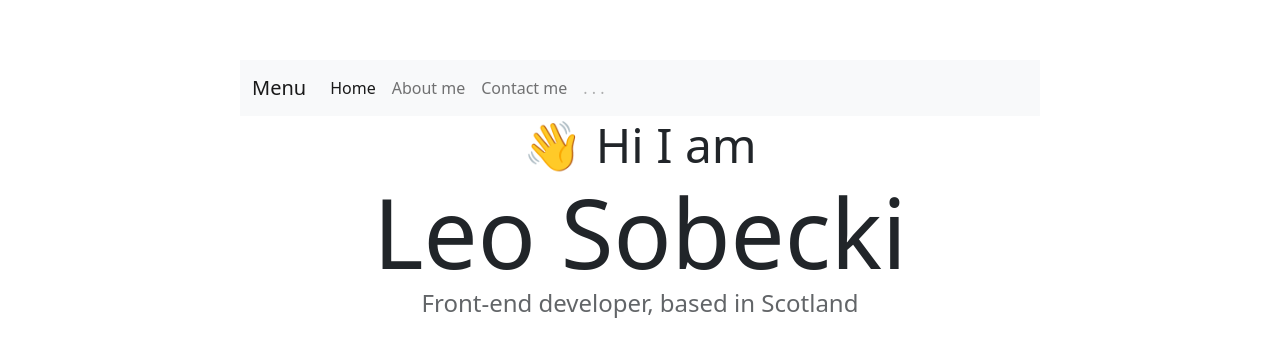
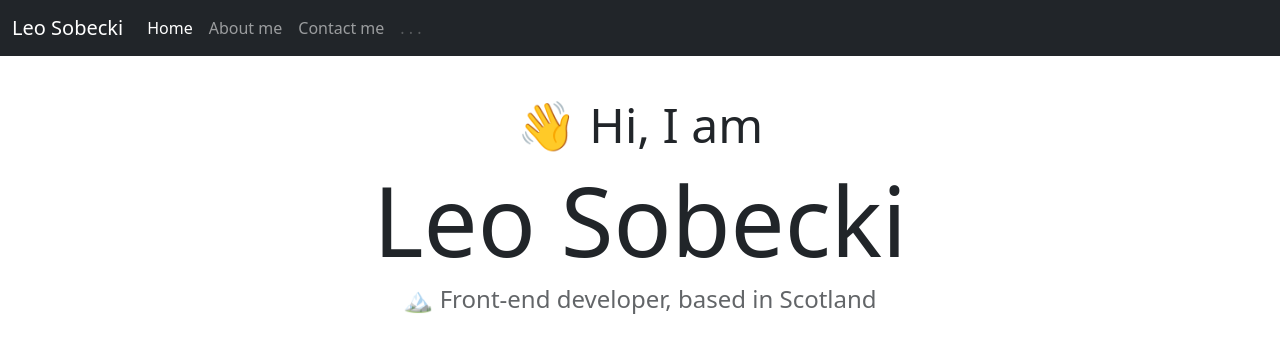
Before and after one commit to LS-hash/Portfolio, a plain HTML site: page index.html in a window 1280 px wide. Shown: the top 355 px of the page. Drawn offline with nearby package versions, Linux system fonts and the light colour scheme.

Commit message:
fixed some stuff

```diff
--- a/index.html
+++ b/index.html
@@ -14,9 +14,9 @@
     <link rel="stylesheet" href="style.css" />
   </head>
   <body>
-    <nav class="navbar navbar-expand-lg navbar-light bg-light">
+    <nav class="navbar navbar-expand-lg navbar-dark bg-dark fixed-top">
       <div class="container-fluid">
-        <a class="navbar-brand" href="#">Menu</a>
+        <a class="navbar-brand" href="#">Leo Sobecki</a>
         <button
           class="navbar-toggler"
           type="button"
@@ -39,7 +39,7 @@
               <a class="nav-link" href="about.html">About me</a>
             </li>
             <li class="nav-item">
-              <a class="nav-link" href="about.html">Contact me</a>
+              <a class="nav-link" href="about.html#contact">Contact me</a>
             </li>
             <li class="nav-item">
               <a class="nav-link disabled">. . .</a>
@@ -48,9 +48,12 @@
         </div>
       </div>
     </nav>
-    <h2>👋 Hi I am</h2>
-    <h1>Leo Sobecki</h1>
-    <h3>Front-end developer, based in Scotland</h3>
+    <div class="container">
+      <br />
+      <br />
+      <h2 class="pt-5">👋 Hi, I am</h2>
+      <h1 class="p-2">Leo Sobecki</h1>
+      <h3>🏔 Front-end developer, based in Scotland</h3>
       <div class="navigation-links mb-5">
         <a href="about.html#contact" class="primary-link">Contact me</a>
         <a href="about.html" class="secondary-link">About me</a>
@@ -63,9 +66,9 @@
           <h2 class="text-start mb-3">Yoga app</h2>
           <p class="text-start mb-3">
             Lorem ipsum dolor sit amet, consectetur adipisicing elit. Numquam
-          aperiam provident tempora? Cumque adipisci, non dolorem quia, odit qui
-          alias veniam excepturi rem dolor fugit dignissimos, sed voluptatum
-          blanditiis harum.
+            aperiam provident tempora? Cumque adipisci, non dolorem quia, odit
+            qui alias veniam excepturi rem dolor fugit dignissimos, sed
+            voluptatum blanditiis harum.
           </p>
 
           <div class="mt-5">
@@ -78,9 +81,9 @@
           <h2 class="text-start mb-3">Weather app</h2>
           <p class="text-start mb-3">
             Lorem ipsum dolor sit amet, consectetur adipisicing elit. Numquam
-          aperiam provident tempora? Cumque adipisci, non dolorem quia, odit qui
-          alias veniam excepturi rem dolor fugit dignissimos, sed voluptatum
-          blanditiis harum.
+            aperiam provident tempora? Cumque adipisci, non dolorem quia, odit
+            qui alias veniam excepturi rem dolor fugit dignissimos, sed
+            voluptatum blanditiis harum.
           </p>
 
           <div class="mt-5">
@@ -99,9 +102,9 @@
           <h2 class="text-start mb-3">Yoghurt site</h2>
           <p class="text-start mb-3">
             Lorem ipsum dolor sit amet, consectetur adipisicing elit. Numquam
-          aperiam provident tempora? Cumque adipisci, non dolorem quia, odit qui
-          alias veniam excepturi rem dolor fugit dignissimos, sed voluptatum
-          blanditiis harum.
+            aperiam provident tempora? Cumque adipisci, non dolorem quia, odit
+            qui alias veniam excepturi rem dolor fugit dignissimos, sed
+            voluptatum blanditiis harum.
           </p>
 
           <div class="mt-5">
@@ -109,7 +112,7 @@
           </div>
         </div>
       </div>
-
+    </div>
     <script
       src="https://cdn.jsdelivr.net/npm/bootstrap@5.1.3/dist/js/bootstrap.bundle.min.js"
       integrity="sha384-ka7Sk0Gln4gmtz2MlQnikT1wXgYsOg+OMhuP+IlRH9sENBO0LRn5q+8nbTov4+1p"
--- a/style.css
+++ b/style.css
@@ -2,11 +2,6 @@
   --primary-color: #6c63ff;
   --secondary-color: #f5f2fe;
   --box-shadow: 0 5px 10px rgba(0, 0, 0, 0.3);
-}
-
-body {
-  margin: 60px auto;
-  max-width: 800px;
 }
 
 h1,
```
Also changed, not shown: about.html (+1 -1 lines). Lines whose indentation alone changed are shown as unchanged.
